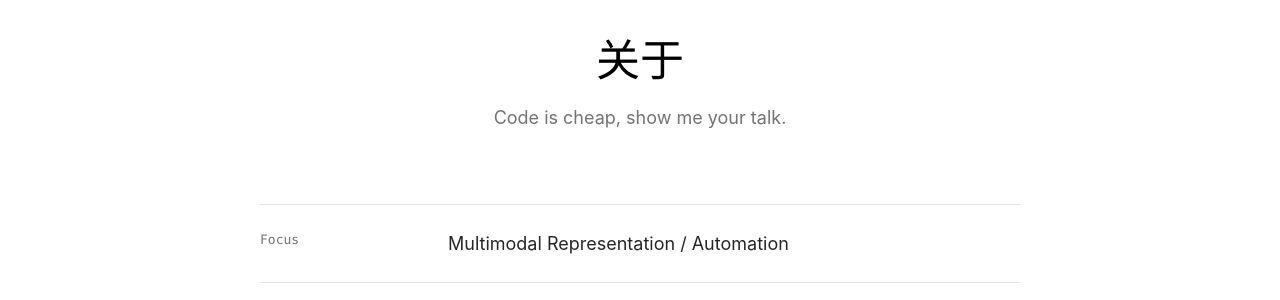
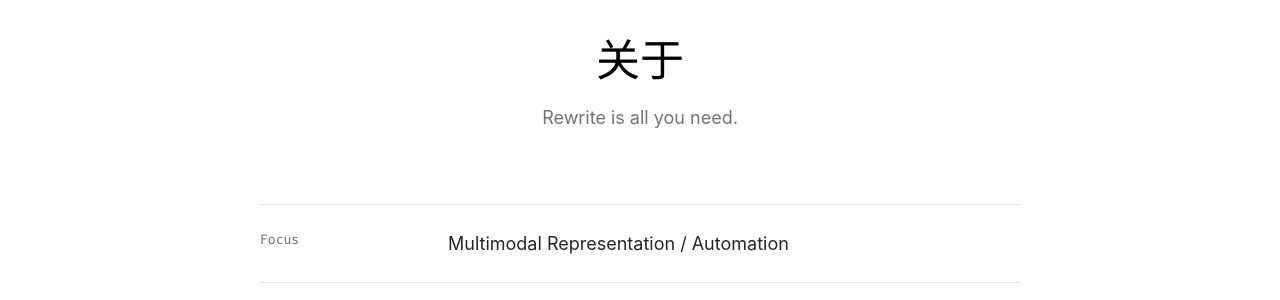
Before and after one commit to jiaaozhe/jiaaozhe.github.io, a Jekyll site: the page built from pages/introduction.md, in a window 1280 px wide and 1057 px high. Shown: the part 285-585 px from the top of the window. Built offline with Jekyll 4.4.1, drawn with Linux system fonts in a browser that asks for light colours.

Commit message:
Update intro subtitle to "Rewrite is all you need."

```diff
--- a/pages/introduction.md
+++ b/pages/introduction.md
@@ -19,7 +19,7 @@ permalink: /introduction/
             </svg>
         </a>
         <h1>关于</h1>
-        <p class="subtitle">Code is cheap, show me your talk.</p>
+        <p class="subtitle">Rewrite is all you need.</p>
     </div>
 </section>
 
```
